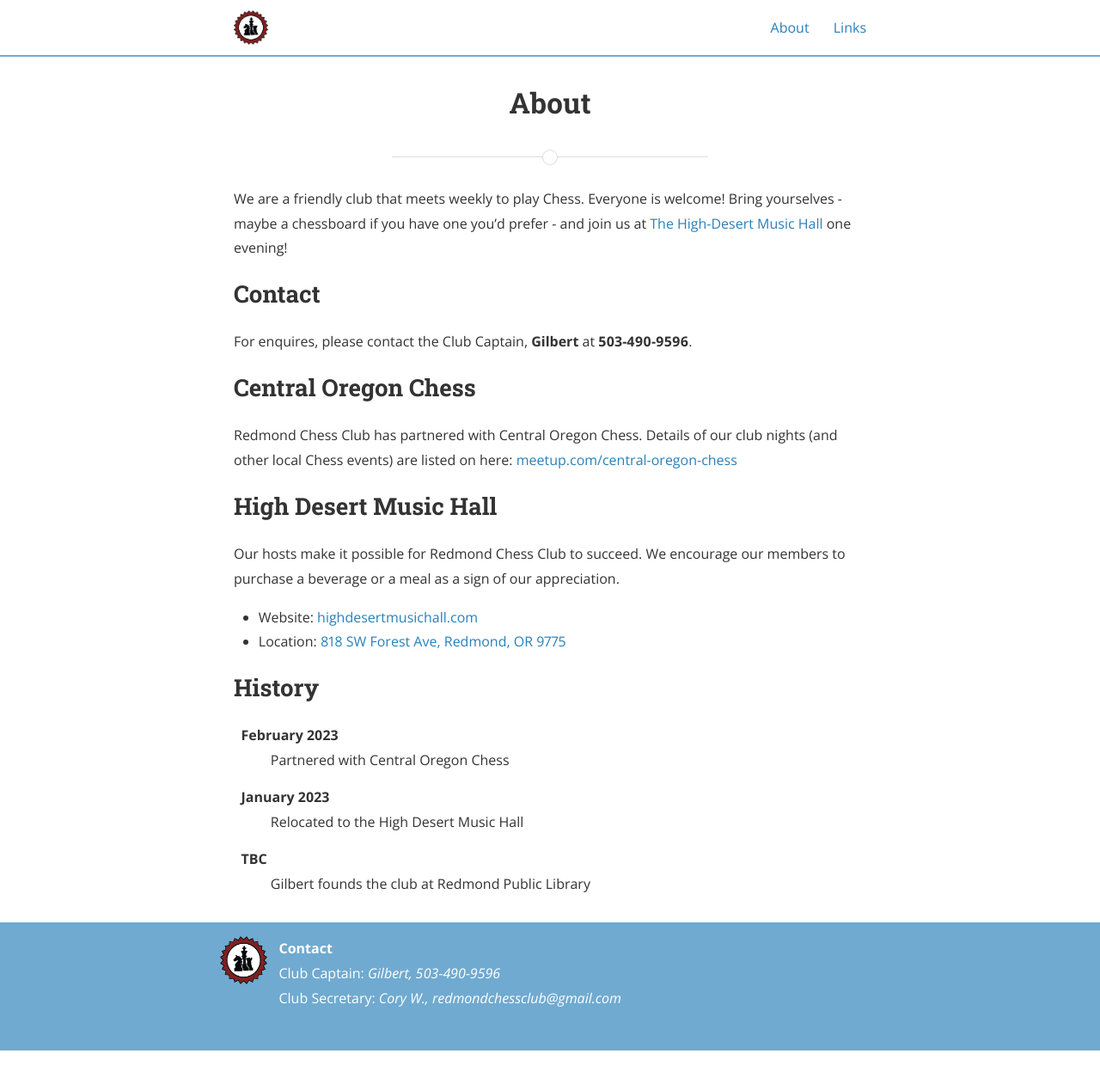
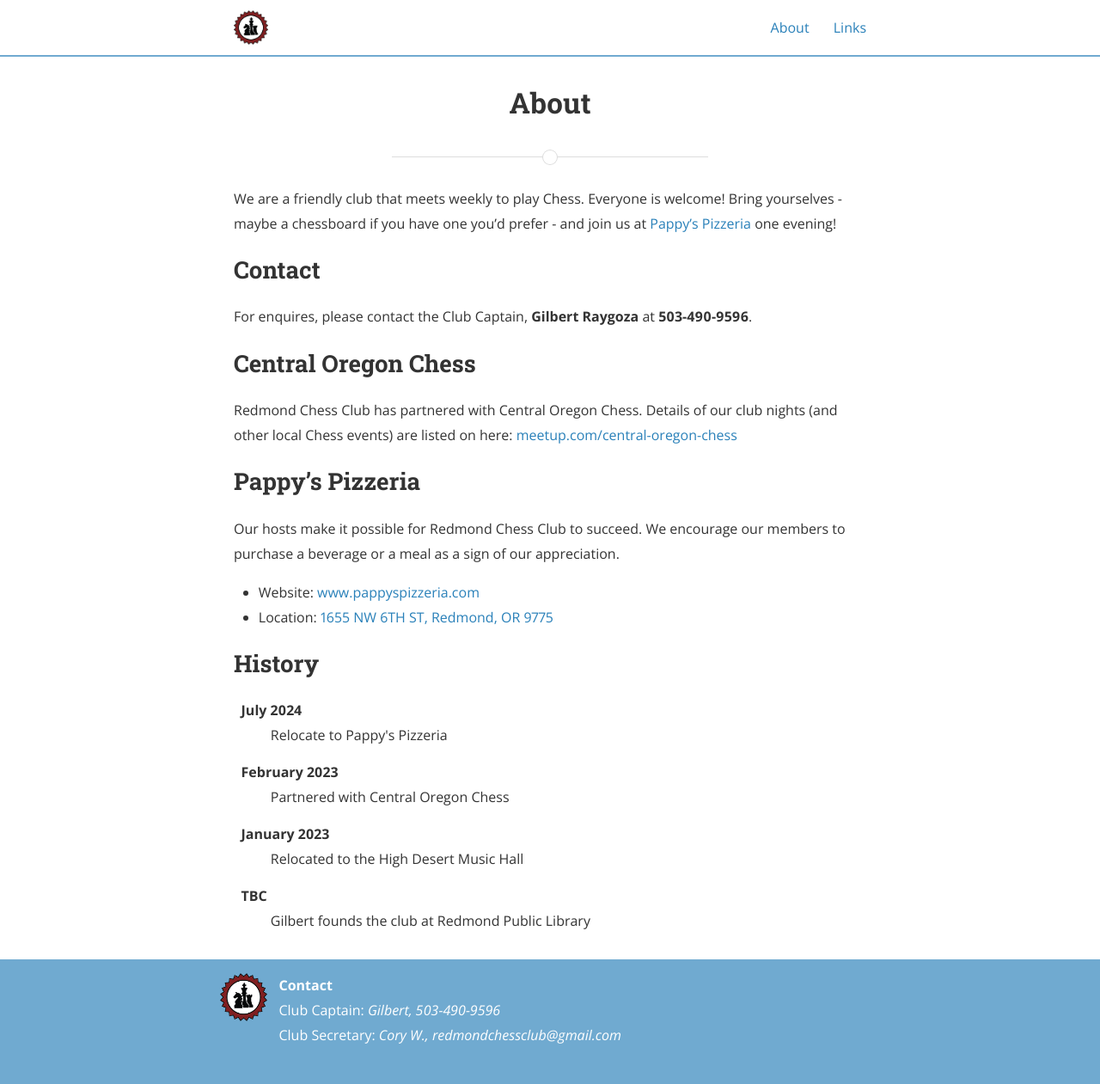
Before and after one commit to gstevens-chess/redmondchess.github.io, a Jekyll site: the page built from about.md, in a window 1280 px wide and 1265 px high. Shown: the top 1261 px of the window at 86% size. Built offline with Jekyll 4.4.1, drawn with Linux system fonts in a browser that asks for light colours; nearby versions of some CDN libraries.

Commit message:
Update about.md
change links and maps from musichall to pappys

```diff
--- a/about.md
+++ b/about.md
@@ -7,26 +7,28 @@
 
 We are a friendly club that meets weekly to play Chess. Everyone is welcome!
 Bring yourselves - maybe a chessboard if you have one you'd prefer - and join
-us at [The High-Desert Music Hall][musichall] one evening!
+us at [Pappy's Pizzeria][pappys] one evening!
 
 ## Contact
-For enquires, please contact the Club Captain, **Gilbert** at **<span>503-490-9596</span>**.
+For enquires, please contact the Club Captain, **Gilbert Raygoza** at **<span>503-490-9596</span>**.
 
 ## Central Oregon Chess
 Redmond Chess Club has partnered with Central Oregon Chess. Details of our club
 nights (and other local Chess events) are listed on here: [meetup.com/central-oregon-chess][meetup]
 
 
-## High Desert Music Hall
+## Pappy's Pizzeria
 Our hosts make it possible for Redmond Chess Club to succeed. We encourage our
 members to purchase a beverage or a meal as a sign of our appreciation.
 
-*   Website: [highdesertmusichall.com][musichall]
-*   Location: [818 SW Forest Ave, Redmond, OR 9775][musichallmap]
+*   Website: [www.pappyspizzeria.com][pappys]
+*   Location: [1655 NW 6TH ST, Redmond, OR 9775][pappysmap]
 
 ## History
 
 <dl>
+    <dt>July 2024</dt>
+    <dd> Relocate to Pappy's Pizzeria</dd>
     <dt>February 2023</dt>
     <dd>Partnered with Central Oregon Chess</dd>
     <dt>January 2023</dt>
```
Also changed, not shown: other parts of about.md (+2 -2 lines).
